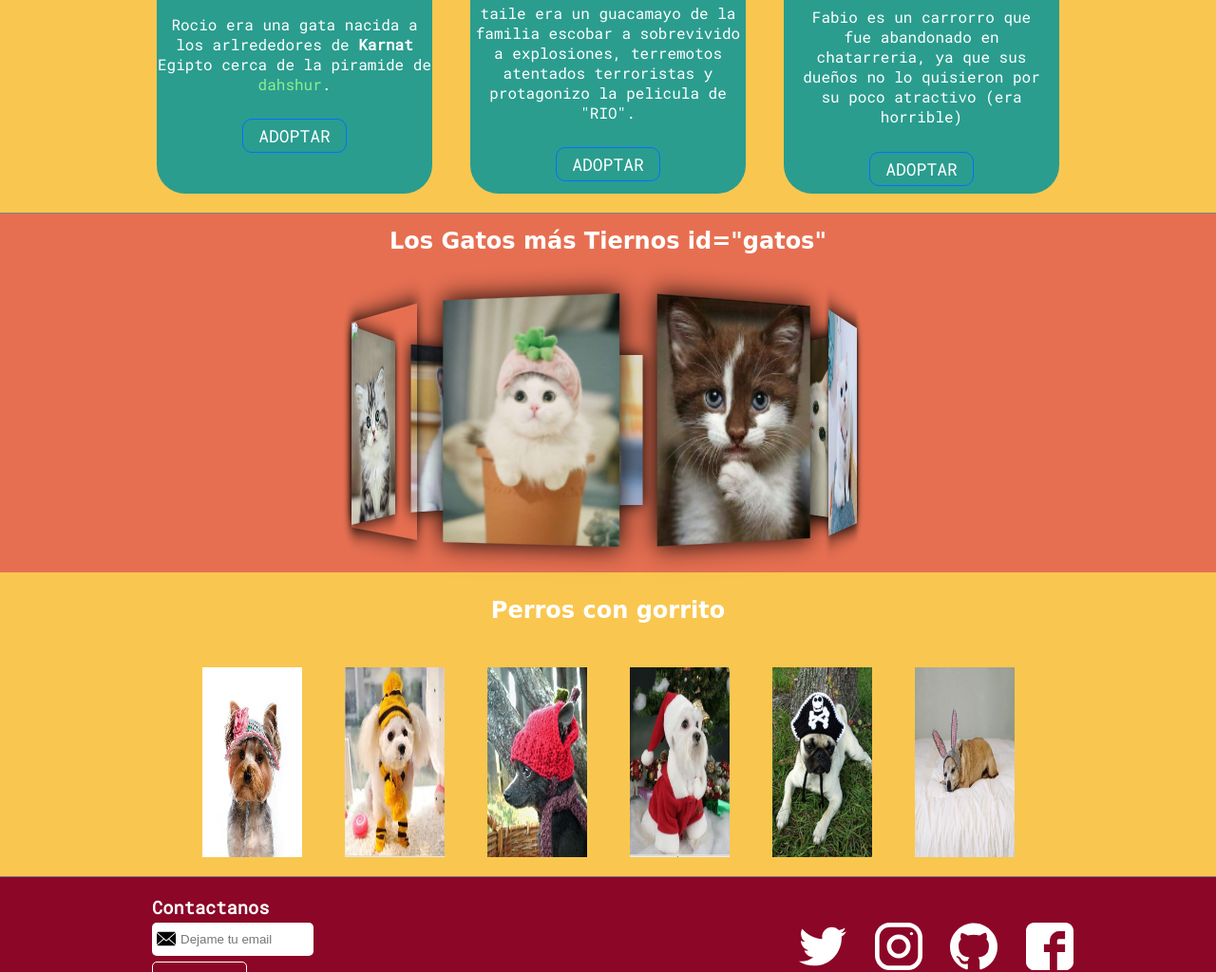
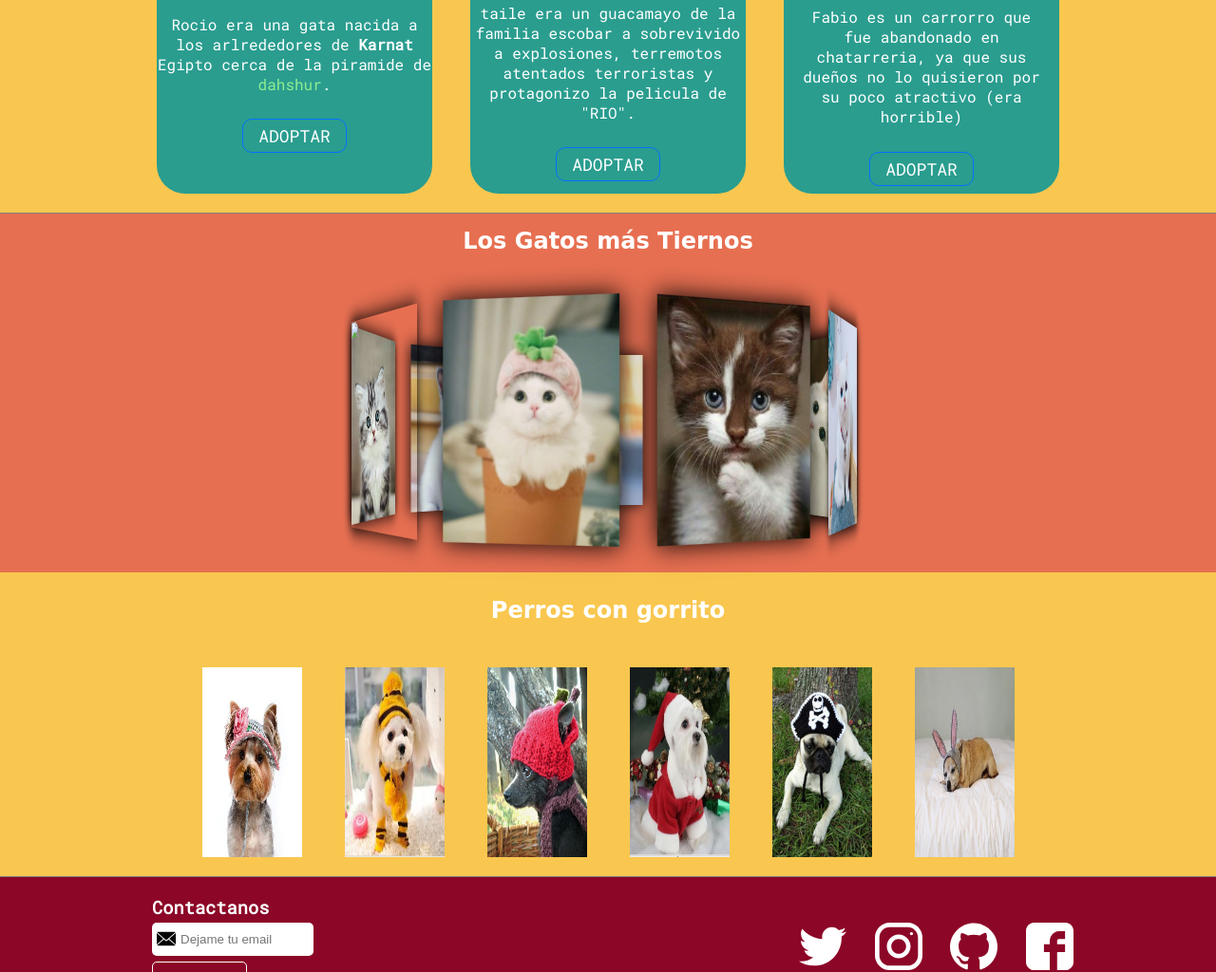
Before and after one commit to zaiffer/animales, a plain HTML site: page Index.html in a window 1280 px wide. Shown: the part 831-1855 px from the top of the page at 95% size. Drawn offline with Linux system fonts and the light colour scheme; a web font is replaced by a local one.

Commit message:
Update and rename index.html to Index.html

```diff
--- a/index.html
+++ b/Index.html
@@ -134,7 +134,7 @@
           </div>
       </section>
 
-        <h2 class="gato-title">Los Gatos más Tiernos id="gatos"</h2>
+        <h2 class="gato-title" id="gatos">Los Gatos más Tiernos</h2>
         <section class="gatos" >
           <div class="container">
             <div class="contenedorDeTodo">
```
